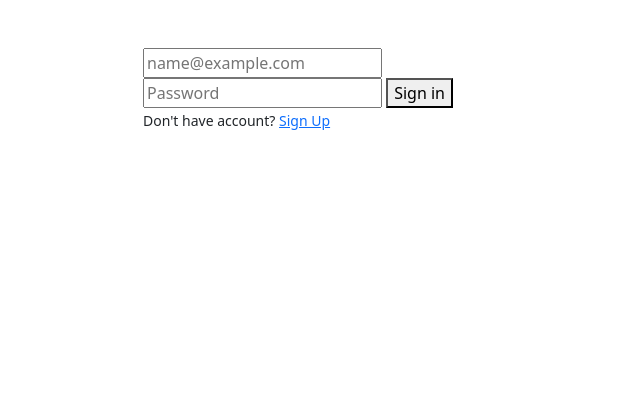
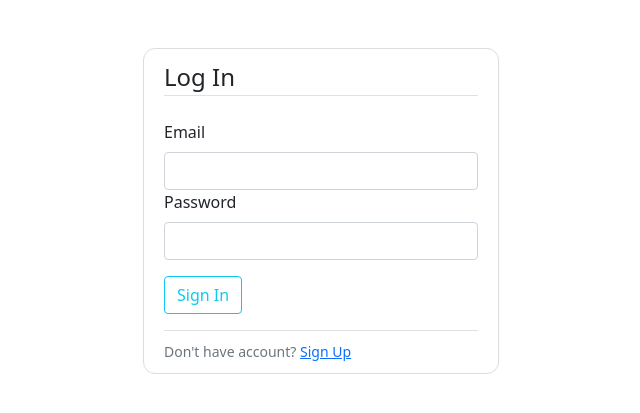
Before and after one commit to Tomas-Wardoloff/Virtual-Wallet-App, a Flask app: page /auth/login in a window 1280 px wide. Shown: the top 413 px of the page, without its empty margins (319-959 px from the left). Run offline with Flask 3, Linux system fonts and the light colour scheme.

Commit message:
form control with wtf forms

```diff
--- /dev/null
+++ b/src/forms/auth_forms.py
@@ -0,0 +1,32 @@
+from flask_wtf import FlaskForm
+from wtforms import StringField, PasswordField, SubmitField
+from wtforms.validators import DataRequired, Length, Email, EqualTo
+
+
+class RegistrationForm(FlaskForm):
+    first_name = StringField(
+        "First Name",
+        validators=[DataRequired(), Length(min=2, max=20)]
+    )
+    last_name = StringField(
+        "Last Name",
+        validators=[DataRequired(), Length(min=2, max=20)]
+    )
+    email = StringField("Email", validators=[DataRequired(), Email()])
+    password = PasswordField(
+        "Password",
+        validators=[DataRequired(),],
+    )
+    confirm_password = PasswordField(
+        "Confirm Password",
+        validators=[DataRequired(), EqualTo("password")]
+    )
+    submit = SubmitField("Sign Up")
+
+class LoginForm(FlaskForm):
+    email = StringField("Email", validators=[DataRequired(), Email()])
+    password = PasswordField(
+        "Password",
+        validators=[DataRequired(),],
+    )
+    submit = SubmitField("Sign In")
--- a/src/models/ModelUser.py
+++ b/src/models/ModelUser.py
@@ -49,4 +49,3 @@ class ModelUser:
             INSERT INTO users (first_name, last_name, email, password) VALUES (%s, %s, %s, %s)
         """
         run_query(database, create_user_query, params)
-        print("User successfully registered!")
--- /dev/null
+++ b/src/static/css/style.css
@@ -0,0 +1,5 @@
+.content-section {
+    padding: 10px 20px;
+    border: 1px solid #dddddd;
+    border-radius: 12px;
+}
--- a/src/templates/auth/login.html
+++ b/src/templates/auth/login.html
@@ -2,13 +2,46 @@
 {% block title %}Login{% endblock title%}
 
 {% block body %}
-<div>
+<div class="content-section">
     <form action="{{ url_for('auth_bp.login') }}" method="POST" role="form">
-        <input type="hidden" name="csrf_token" value="{{ csrf_token() }}"/>
-        <input type="email" placeholder="name@example.com" name="email" maxlength="256" required/>
-        <input type="password" placeholder="Password" name="password" maxlength="256" required/>
-        <button type="submit">Sign in</button>
+        {{ form.hidden_tag() }}
+        <fieldset class="form-group">
+            <legend class="border-bottom mb-4">Log In</legend>
+            <div class="form-group">
+                {{ form.email.label(class="form-label") }}
+                {% if form.email.errors %}
+                    {{ form.email(class="form-control is-invalid")}}
+                    <div class="invalid-feedback">
+                        {% for error in form.email.errors %}
+                        <span>{{ error }}</span>
+                        {% endfor %}
+                    </div>
+                {% else %}
+                    {{ form.email(class="form-control") }}
+                {% endif %}
+            </div>
+            <div class="form-group mb-3">
+                {{ form.password.label(class="form-label") }}
+                {% if form.password.errors %}
+                    {{ form.password(class="form-control is-invalid")}}
+                    <div class="invalid-feedback">
+                        {% for error in form.password.errors %}
+                        <span>{{ error }}</span>
+                        {% endfor %}
+                    </div>
+                {% else %}
+                    {{ form.password(class="form-control") }}
+                {% endif %}
+            </div>
+            <div class="form-group mb-3">
+                {{ form.submit(class="btn btn-outline-info") }}
+            </div>
+        </fieldset>
     </form>
-    <small>Don't have account? <a href="{{ url_for('auth_bp.signup') }}">Sign Up</a></small>
+    <div class="border-top pt-2">
+        <small class="text-muted">
+            Don't have account? <a class="ml-2" href="{{ url_for('auth_bp.signup') }}">Sign Up</a>
+        </small>
+    </div>
 </div>
 {% endblock body %}
--- a/src/views/auth/views.py
+++ b/src/views/auth/views.py
@@ -1,9 +1,10 @@
 from app import database, login_manager_app
-from flask import Blueprint, redirect, render_template, request, url_for
+from flask import Blueprint, redirect, render_template, request, url_for, flash
 from flask_login import login_required, login_user, logout_user
 
 from models.entities.User import User
 from models.ModelUser import ModelUser
+from forms.auth_forms import RegistrationForm, LoginForm
 
 auth_bp = Blueprint(
     "auth_bp", __name__, url_prefix="/auth", template_folder="../../templates/auth/"
@@ -24,40 +25,44 @@ def logout():
 
 @auth_bp.route("/login", methods=["GET", "POST"])
 def login():
-    if request.method == "POST":
+    form = LoginForm()
+    if form.validate_on_submit():
         logged_user = ModelUser.login(
-            database, request.form["email"], request.form["password"]
+            database, form.email.data, form.password.data
         )
         if logged_user != None:
             if logged_user.password:
                 login_user(logged_user)
+                flash(f"You have been logged in as {form.email.data}!", "success")
                 return redirect(url_for("main_bp.index"))
             else:
-                print("Invalid password...")
-                return render_template("login.html")
+                flash(f"Invalid password for user {form.email.data}", "danger")
+                return render_template("login.html", form=form)
         else:
-            print("User not found...")
-            return render_template("login.html")
-    return render_template("login.html")
+            flash(f"User {form.email.data} was not found.", "danger")
+            return render_template("login.html", form=form)
+    return render_template("login.html", form=form)
 
 
 @auth_bp.route("signup", methods=["GET", "POST"])
 def signup():
-    if request.method == "POST":
-        if not ModelUser.check_user_existence(database, request.form["email"]):
+    form = RegistrationForm()
+    if form.validate_on_submit():
+        if not ModelUser.check_user_existence(database, form.email.data):
             params = (
-                request.form["first_name"].capitalize(),
-                request.form["last_name"].capitalize(),
-                request.form["email"],
-                User.hash_password(request.form["password"]),
+                form.first_name.data.capitalize(),
+                form.last_name.data.capitalize(),
+                form.email.data,
+                User.hash_password(form.password.data),
             )
             ModelUser.signup_user(database, params)
             login_user(
                 ModelUser.login(
-                    database, request.form["email"], request.form["password"]
+                    database, form.email.data, form.password.data
                 )
             )
+            flash(f"Account created for {form.email.data}!", "success")
             return redirect("/home")
         else:
-            print("User already exists")
-    return render_template("register.html")
+            flash(f"{form.email.data} already has an account.", "danger")
+    return render_template("register.html", form=form)
```
Also changed, not shown: src/templates/auth/register.html (+79 -8 lines).
